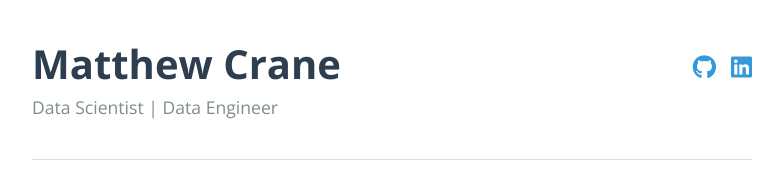
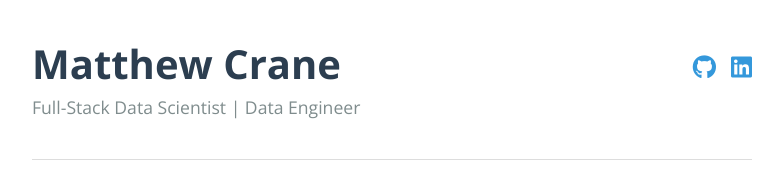
Before and after one commit to Macrane22/macrane22.github.io, a plain HTML site: page index.html in a window 1280 px wide. Shown: the top 183 px of the page, without its empty margins (248-1031 px from the left). Drawn offline with nearby package versions, Linux system fonts and the light colour scheme.

Commit message:
sub headline

```diff
--- a/index.html
+++ b/index.html
@@ -129,7 +129,7 @@
         <header>
             <div class="header-left">
                 <h1>Matthew Crane</h1>
-                <p class="sub-headline">Data Scientist | Data Engineer</p>
+                <p class="sub-headline">Full-Stack Data Scientist | Data Engineer</p>
             </div>
             <div class="links">
                 <a href="https://github.com/Macrane22" target="_blank"><i class="fab fa-github"></i></a>
```
